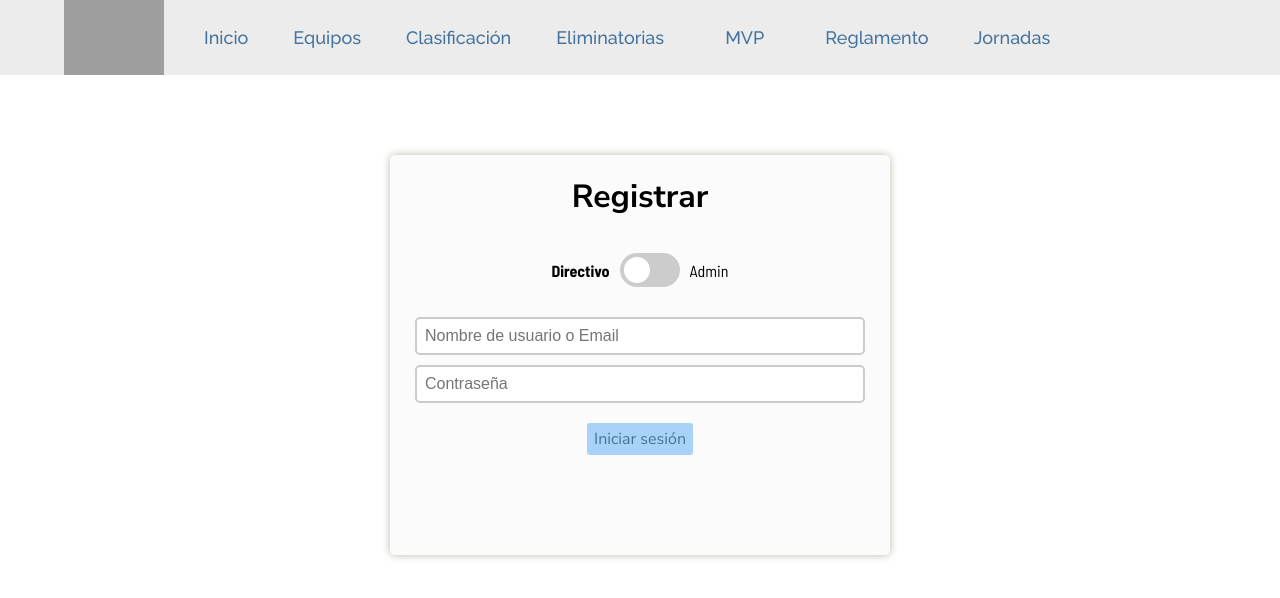
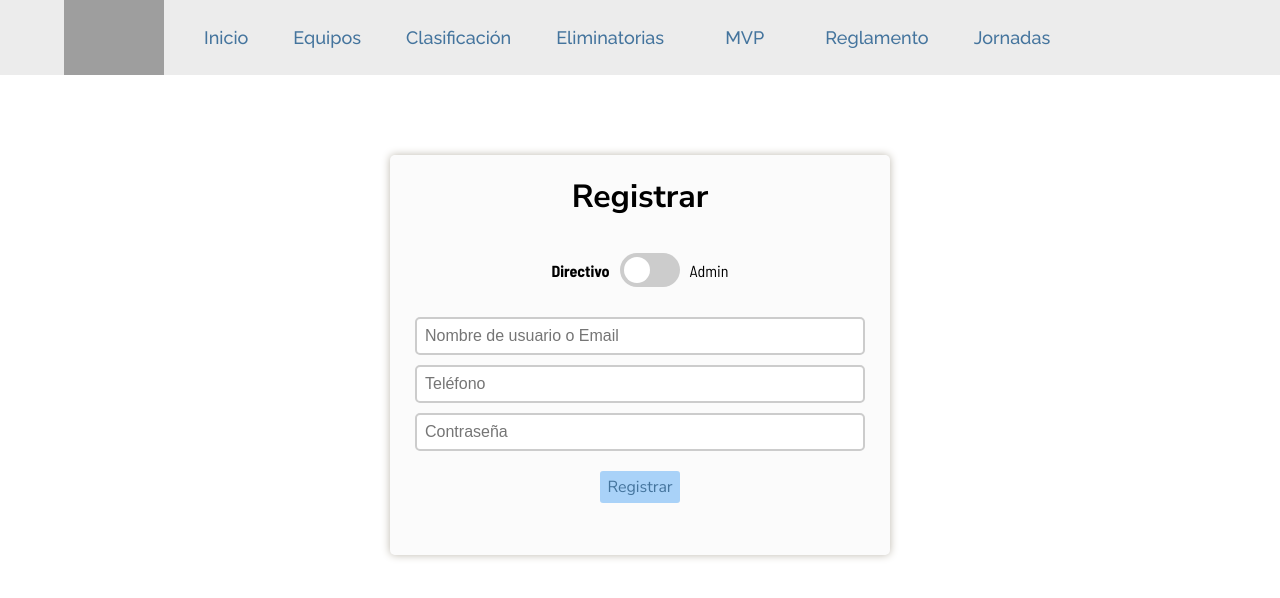
Before and after one commit to FabricioNarvaez/soccerFront, a Vue app: page /registrar in a window 1280 px wide. Shown: the top 598 px of the page. Built offline with nearby package versions, Linux system fonts and the light colour scheme; grey boxes are pictures that could not be loaded; some icons are missing.

Commit message:
[FRONT-44] Show correct form

```diff
--- a/src/assets/main.css
+++ b/src/assets/main.css
@@ -23,6 +23,11 @@ button{
     padding: 5px 7px;
     width: fit-content;
     margin: 10px auto;
+    cursor: pointer;
+}
+
+button:hover{
+    box-shadow: 0px 0px 5px var(--lightBlue2Palette) ;
 }
 
 .subtitle {
--- a/src/views/LoginRegisterView.vue
+++ b/src/views/LoginRegisterView.vue
@@ -9,10 +9,16 @@
             </label>
             <span :class="{ boldText : selectedOption}">Admin</span>
         </div>
-        <div class="formGroup">
+        <div v-if="hideRegister" class="formGroup">
             <input type="input" class="formField" placeholder="Nombre de usuario o Email" name="name" id='name' required />
             <input type="password" class="formField" placeholder="Contraseña" name="password" id='password' required />
             <button @click="login">Iniciar sesión</button>
+        </div>
+        <div v-else class="formGroup">
+            <input type="input" class="formField" placeholder="Nombre de usuario o Email" name="name" id='name' required />
+            <input type="number" class="formField" placeholder="Teléfono" name="phoneNumber" id='phoneNumber' required />
+            <input type="password" class="formField" placeholder="Contraseña" name="password" id='password' required />
+            <button @click="login">Registrar</button>
         </div>
         <p v-if="hideRegister">¿Quieres participar? <RouterLink class="colorDarkBluePalette boldText" to="/registrar">Crear cuenta</RouterLink></p>
     </div>
```
